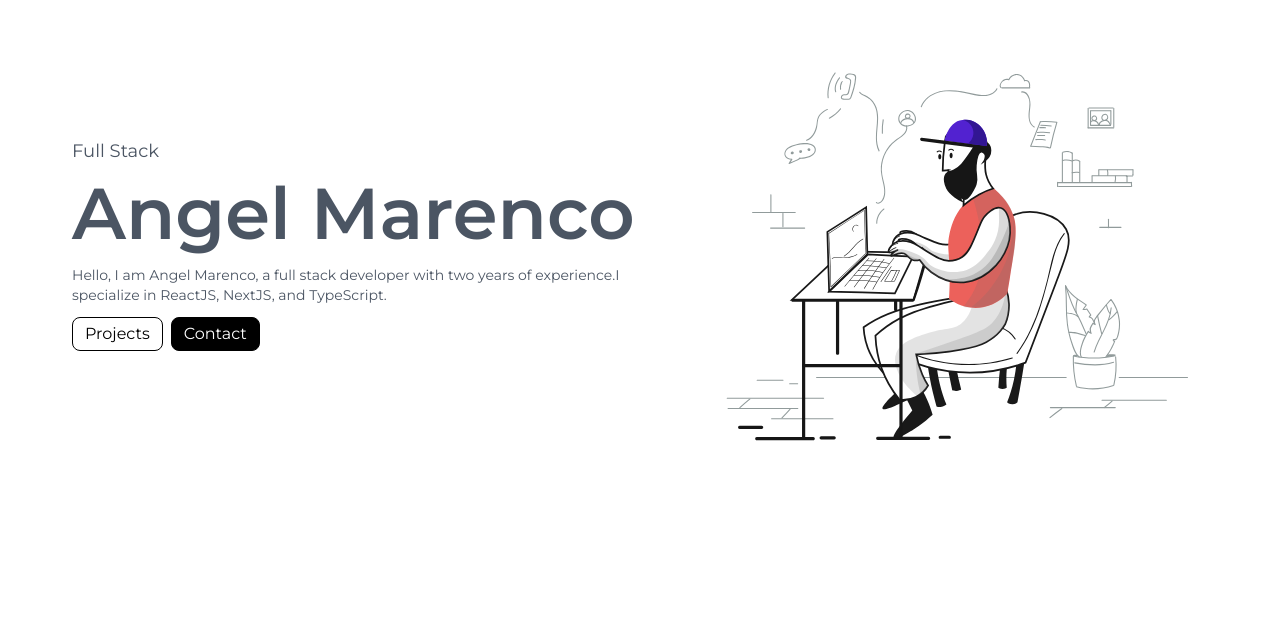
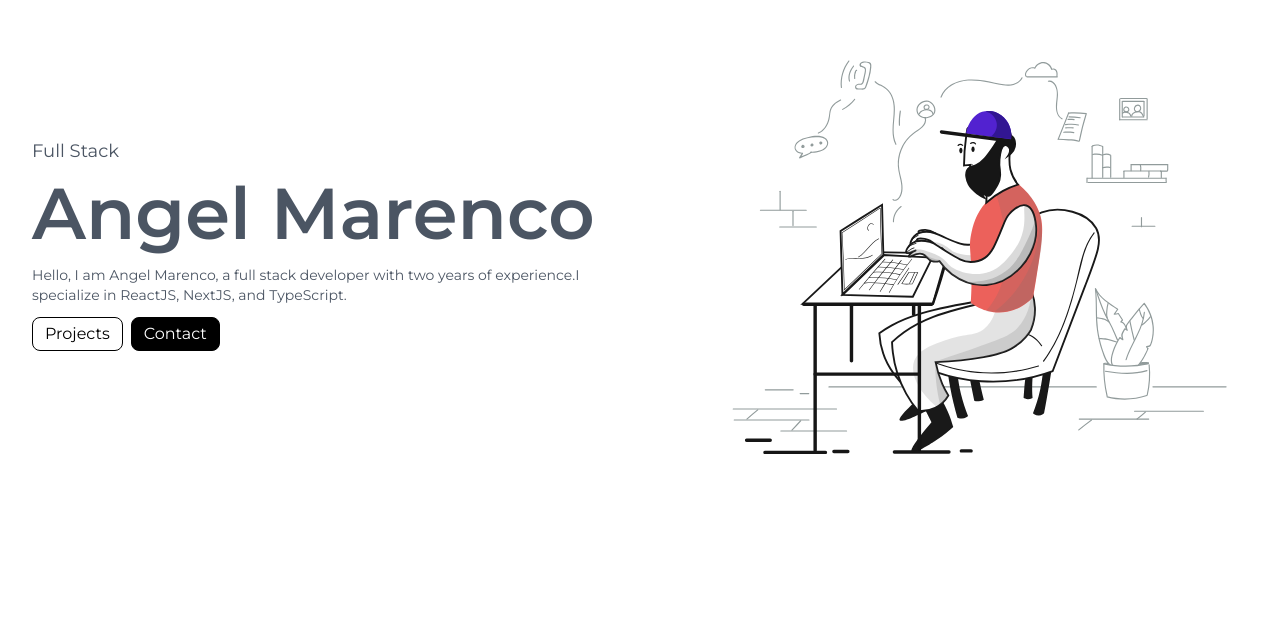
Before and after one commit to JsMarenco/portfolio, a Next.js app: page / in a window 1280 px wide. Shown: the part 156-800 px from the top of the page. Built offline with nearby package versions, Linux system fonts and the light colour scheme; no server answers.

Commit message:
Update: Removed header and contact sections, and added new styles to container

```diff
--- a/src/pages/index.tsx
+++ b/src/pages/index.tsx
@@ -1,19 +1,16 @@
-import Header from '@/components/Header'
 import Hero from '@/components/Hero'
 import About from '@/components/About'
 import Projects from '@/components/Projects'
 import Skills from '@/components/Skills'
-import Contact from '@/components/Contact'
 
 export default function Home() {
   return (
-    <div className="max-w-[95%] mx-auto px-2">
-      <Header />
+    <div className="mx-auto max-h-screen overflow-y-scroll snap snap-y snap-mandatory scrollbar-hide">
       <Hero />
+
       <About />
       <Projects />
       <Skills />
-      <Contact />
     </div>
   )
 }
```
